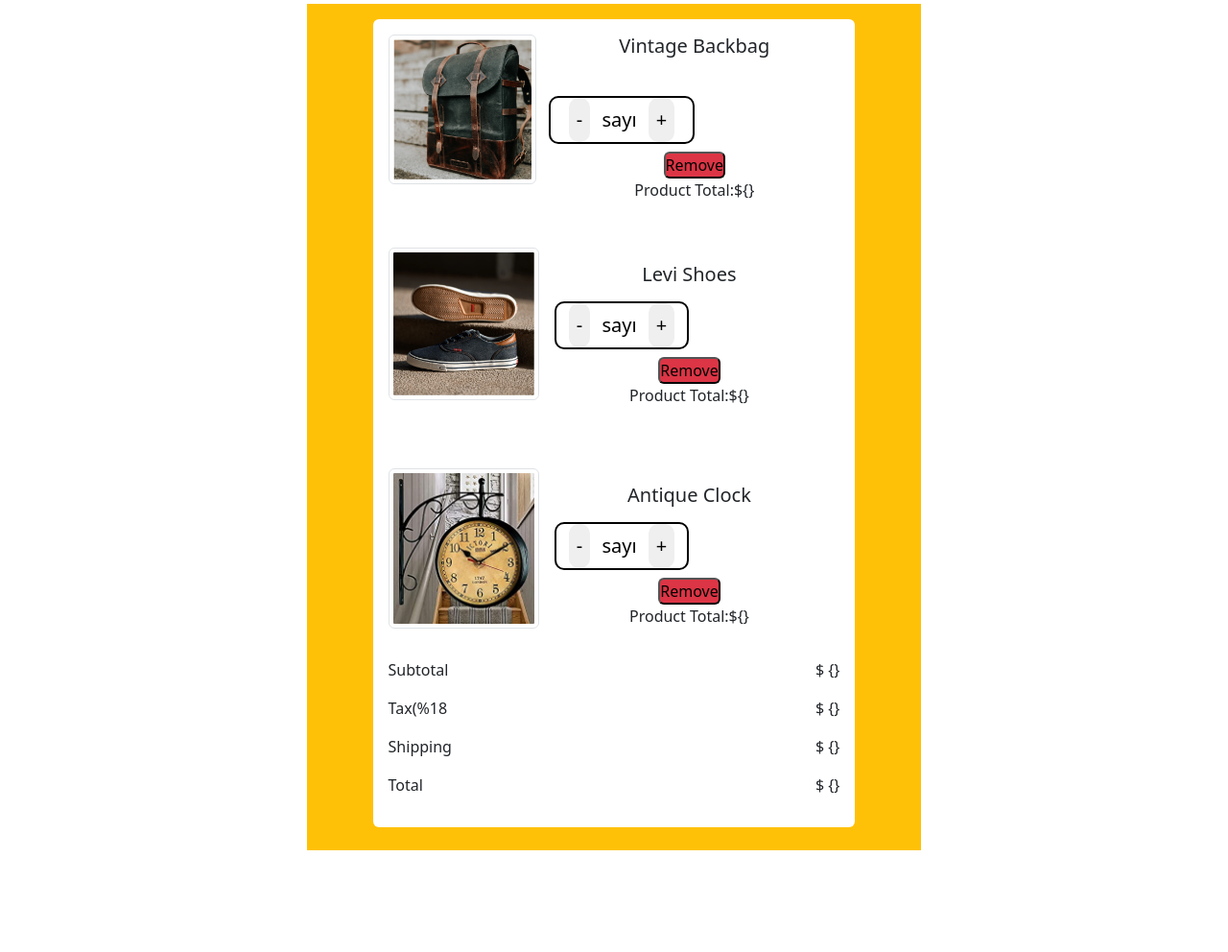
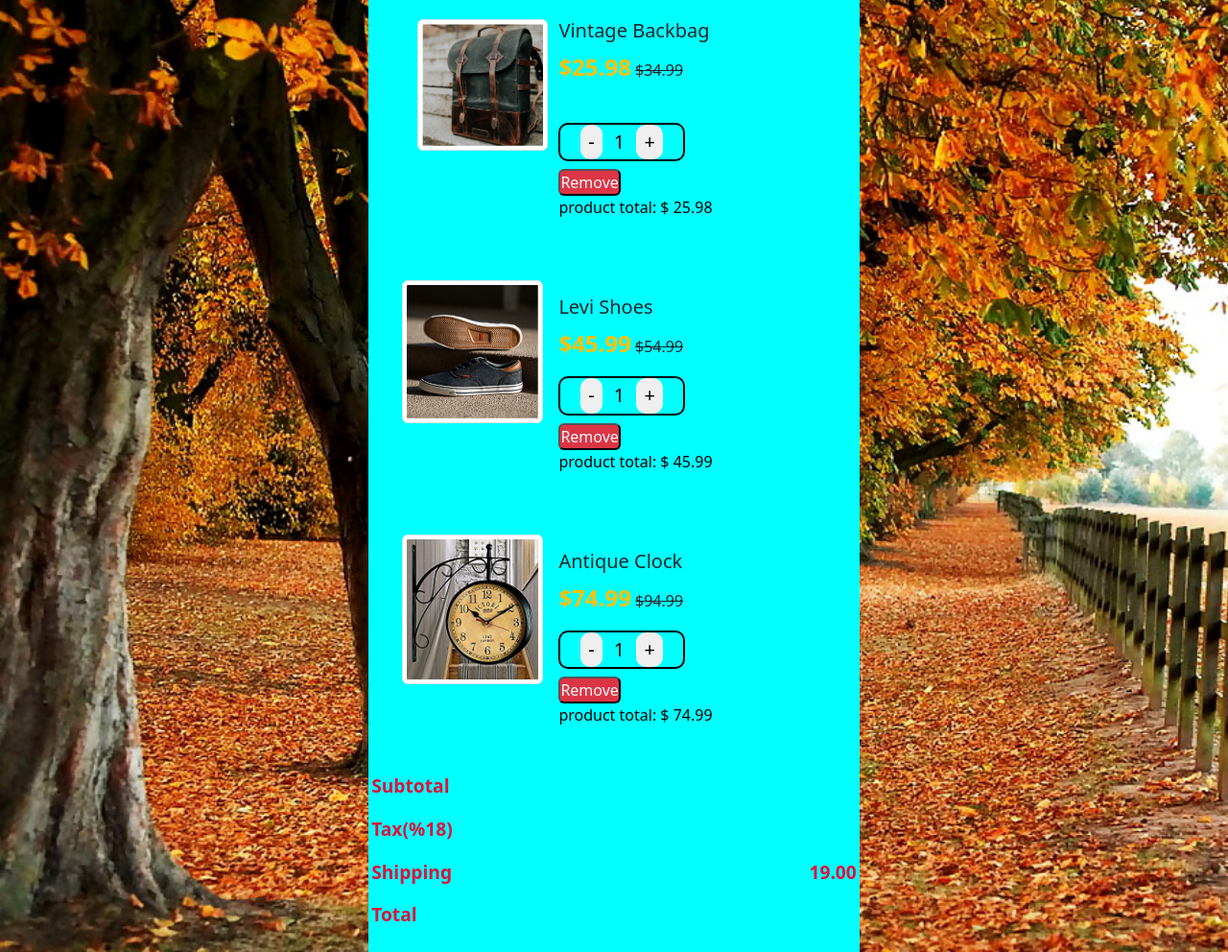
Before and after one commit to ozkan4186/Shopping-Page-Project, a plain HTML site: page index.html in a window 1280 px wide. Shown: the part 97-1089 px from the top of the page at 96% size. Before the commit the page ends 983 px from the top, so only its background shows below. Drawn offline with nearby package versions, Linux system fonts and the light colour scheme.

Commit message:
js added

```diff
--- a/app.js
+++ b/app.js
@@ -0,0 +1,50 @@
+const buttons=document.querySelector(".buttons")
+const remove=document.querySelector(".remove")
+const cards=document.querySelector(".cards")
+const taxd=0.18;
+const shippingPrice=19.0;
+let sayı=[]
+cards.addEventListener("click",(e)=>{
+    if(e.target.classList.contains("artı")){
+        e.target.previousElementSibling.innerText ++;
+        calculate(e.target.parentElement.parentElement)
+
+
+
+    } else if (e.target.classList.contains("eksi") && e.target.nextElementSibling.innerText>1) {
+        e.target.nextElementSibling.innerText --
+          calculate(e.target.parentElement.parentElement)
+    }else if(e.target.classList.contains("remove")){
+        if(confirm("Silinsin mi?")){
+             e.target.parentElement.parentElement.parentElement.remove()
+               calculateSub()
+        }
+
+    }
+
+})
+const calculate=(e)=>{
+    let sayi=e.querySelector(".sayi").innerText
+    let price=e.querySelector("span").innerText
+    let sonuc=e.querySelector(".Product")
+    sonuc.innerText=(sayi*price).toFixed(2)
+    calculateSub(e)
+}
+const calculateSub=()=>{
+    let subTotal=0
+    let sonuc = document.querySelectorAll(".Product")
+    sonuc.forEach((a)=>{
+        subTotal += parseFloat(a.innerText)
+    })
+    let tax=taxd*subTotal
+    let shipping=subTotal ? shippingPrice : 0
+    let total=tax+ shipping + subTotal;
+
+
+
+    document.querySelector(".foot1").innerText=subTotal.toFixed(2)
+    document.querySelector(".foot2").innerText=tax.toFixed(2)
+    document.querySelector(".foot3").innerText=shipping.toFixed(2)
+    document.querySelector(".foot4").innerText=total.toFixed(2)
+
+}
--- a/index.html
+++ b/index.html
@@ -1,45 +1,46 @@
 <!DOCTYPE html>
 <html lang="en">
+
 <head>
     <meta charset="UTF-8" />
     <meta http-equiv="X-UA-Compatible" content="IE=edge" />
     <meta name="viewport" content="width=device-width, initial-scale=1.0" />
-    <link
-      href="https://cdn.jsdelivr.net/npm/bootstrap@5.2.1/dist/css/bootstrap.min.css"
-      rel="stylesheet"
-      integrity="sha384-iYQeCzEYFbKjA/T2uDLTpkwGzCiq6soy8tYaI1GyVh/UjpbCx/TYkiZhlZB6+fzT"
-      crossorigin="anonymous"
-    />
+    <link href="https://cdn.jsdelivr.net/npm/bootstrap@5.2.1/dist/css/bootstrap.min.css" rel="stylesheet"
+        integrity="sha384-iYQeCzEYFbKjA/T2uDLTpkwGzCiq6soy8tYaI1GyVh/UjpbCx/TYkiZhlZB6+fzT" crossorigin="anonymous" />
     <title>Document</title>
     <link rel="stylesheet" href="style.css" />
 </head>
 
-  <body class="text-center" >
-    <h1 class="display-3 text-center text-danger">Shopping Page</h1>
-    <div class="container bg-warning d-flex justify-content-center w-50 mt-4 ">
-        <div class="card mb-3 mt-2 " style="  max-width: 540px; border: none; ">
-            <div class="row g-0 text ">
+<body>
+    <h1 class="display-3 text-center text-info">Shopping Page</h1>
+    <div class="container   ">
+        <div class="cards">
+            <div class="card mb-3 mt-2  " style="  max-width: 540px; border: none; ">
+                <div class="row g-0">
                     <div class="col-md-4">
-                    <img src="./img/photo1.png" class=" img1 img-fluid rounded-start img-thumbnail " alt="...">
+                        <img src="./img/photo1.png" class=" img1 img-fluid rounded-start
+img-thumbnail " alt="...">
                     </div>
-                <div class="col-md-8 ">
+                    <div class="col-md-8 d-flex  ">
                         <div class="card-body ">
                             <h5 class="card-title">Vintage Backbag</h5>
-                        <p class="card-text"></p>
+                            <p class="card-text "><span class="text-warning fw-bold fs-4">25.98</span>
+                                    <del>34.99</del> </p>
                             <br>
                             <div class="buttons mb-2">
-                            <button>-</button>
-                            <button class="sayi" >sayı</button>
-                            <button>+</button>
+                                <button class="eksi">-</button>
+                                <button class="sayi">1</button>
+                                <button class="artı">+</button>
                             </div>
-                        <button class="remove bg-danger rounded-2 ">Remove</button>
+                            <button class="remove bg-danger rounded-2 text-light ">Remove</button>
                             <br>
-                        <p class="Product" >Product Total:${} </p>
+                            <p class="Product"> 25.98</p>
                         </div>
                     </div>
 
                 </div>
-        <div class="card mb-3" style="max-width: 540px; border: none; ">
+                </div>
+                <div class="card mb-3 d-flex  " style="max-width: 540px; border: none; ">
                     <div class="row g-0">
                         <div class="col-md-4">
                             <img src="./img/photo2.png" class="img-fluid rounded-start img-thumbnail " alt="...">
@@ -47,14 +48,17 @@
                         <div class="col-md-8  ">
                             <div class="card-body">
                                 <h5 class="card-title">Levi Shoes</h5>
-                      <p class="card-text"></p>
+
+                                <p class="card-text "> <span class="text-warning fw-bold fs-4">45.99</span> <del>54.99 </del>
+                                </p>
+
                                 <div class="buttons mb-2 ">
-                          <button>-</button>
-                          <button class="sayi" >sayı</button>
-                          <button>+</button>
+                                   <button class="eksi">-</button>
+                                   <button class="sayi">1</button> <button class="artı">+</button>
+
                                 </div>
-                      <button class="remove bg-danger rounded-2 ">Remove</button>
-                      <p class="Product">Product Total:${} </p>
+                                <button class="remove bg-danger rounded-2 text-light ">Remove</button>
+                                <p class="Product"> 45.99 </p>
 
 
 
@@ -70,47 +74,51 @@
                         <div class="col-md-8 text-c ">
                             <div class="card-body">
                                 <h5 class="card-title">Antique Clock</h5>
-                     <p class="card-text"></p>
+                                <p class="card-text">
+                                    <span class="text-warning fw-bold fs-4">74.99</span> <del>94.99</ del>
+
+                                </p>
                                 <div class="buttons mb-2 ">
-                         <button>-</button>
-                         <button class="sayi" >sayı</button>
-                         <button>+</button>
+                                   <button class="eksi">-</button>
+                                   <button class="sayi">1</button> <button class="artı">+</button>
+
                                 </div>
-                     <button class="remove bg-danger rounded-2 ">Remove</button>
-                     <p class="Product">Product Total:${} </p>
+                                <button class="remove bg-danger rounded-2 text-light ">Remove</button>
+                                <p class="Product">74.99 </p>
 
 
 
                             </div>
                         </div>
                     </div>
+
+                </div>
                 <div class="footer">
                     <div class="sub d-flex justify-content-between   ">
                         <p>Subtotal</p>
-                    <p>$ {} </p>
+                        <p class="foot1"> </p>
                     </div>
-                 <div class="tax d-flex justify-content-between  ">
-                     <p>Tax(%18</p>
-                     <p>$ {} </p>
+                    <div class=" d-flex justify-content-between  ">
+                        <p>Tax(%18)</p>
+                        <p class="foot2"> </p>
                     </div>
                     <div class="ship d-flex justify-content-between ">
                         <p>Shipping</p>
-                      <p>$ {} </p>
+                        <p class="foot3">19.00</p>
                     </div>
                     <div class="tot d-flex justify-content-between  ">
-                       <p>Total</p>
-                       <p>$ {} </p>
-                   </div>
+                        <p  >Total</p>
+                        <p class="foot4"> </p>
                     </div>
                 </div>
 
+
         </div>
 
-    <script
-      src="https://cdn.jsdelivr.net/npm/bootstrap@5.2.1/dist/js/bootstrap.bundle.min.js"
-      integrity="sha384-u1OknCvxWvY5kfmNBILK2hRnQC3Pr17a+RTT6rIHI7NnikvbZlHgTPOOmMi466C8"
-      crossorigin="anonymous"
-    ></script>
+        <script src="https://cdn.jsdelivr.net/npm/bootstrap@5.2.1/dist/js/bootstrap.bundle.min.js"
+            integrity="sha384-u1OknCvxWvY5kfmNBILK2hRnQC3Pr17a+RTT6rIHI7NnikvbZlHgTPOOmMi466C8" crossorigin="anonymous">
+        </script>
         <script src="app.js"></script>
 </body>
+
 </html>
--- a/style.css
+++ b/style.css
@@ -6,30 +6,60 @@
 .container{
  /* border: 2px solid red; */
  padding: 0.5rem 0.2rem;
+ width: 40%;
+ background-color:aqua;
 
 }
+body{
+    background-image: url(./img/wallpapic.com\ -\ Sonbahar\,\ Doğa\,\ Akçaağaç\,\ Park\ arka\ plan\ fotoğraf.jpg);
+    background-size: cover;
+    background-repeat: no-repeat;
+}
 .card{
-    margin: 1rem 1rem;
-    pad
+    margin: 2rem 2rem;
+background-color: aqua;
     border: 2px solid red;
 }
 .buttons{
     border: 2px solid black;
     width: 50%;
-    /* text-align: center; */
+    text-align: center;
     border-radius: 10px;
 }
 .buttons button{
     border: none;
     font-size: 20px;
     border-radius: 10px;
-    padding: 0.5rem 0.5rem  ;
+    padding: 0.2rem 0.5rem  ;
 
 }
 .sayi{
-    background-color: white;
+    background-color:aqua;
 }
 .img1{
     width: 92%;
     margin: 1rem 1rem;
 }
+.Product{
+    color: black;
+    font-weight: 500;
+}
+.footer{
+    /* text-decoration: overline; */
+    font-size: 1.2rem;
+    font-weight: 600;
+    color: crimson;
+}
+
+.card-text span::before{
+    content:"$"
+}
+.card-text del::before{
+    content:"$"
+}
+.Product::before{
+    content:"product total: $ "
+}
+.foot::before{
+    content:"$"
+}
```
Also changed, not shown: img/indir (1).jpg (added), img/wallpapic.com - Sonbahar, Doğa, Akçaağaç, Park arka plan fotoğraf.jpg (added). Lines whose indentation alone changed are shown as unchanged.
